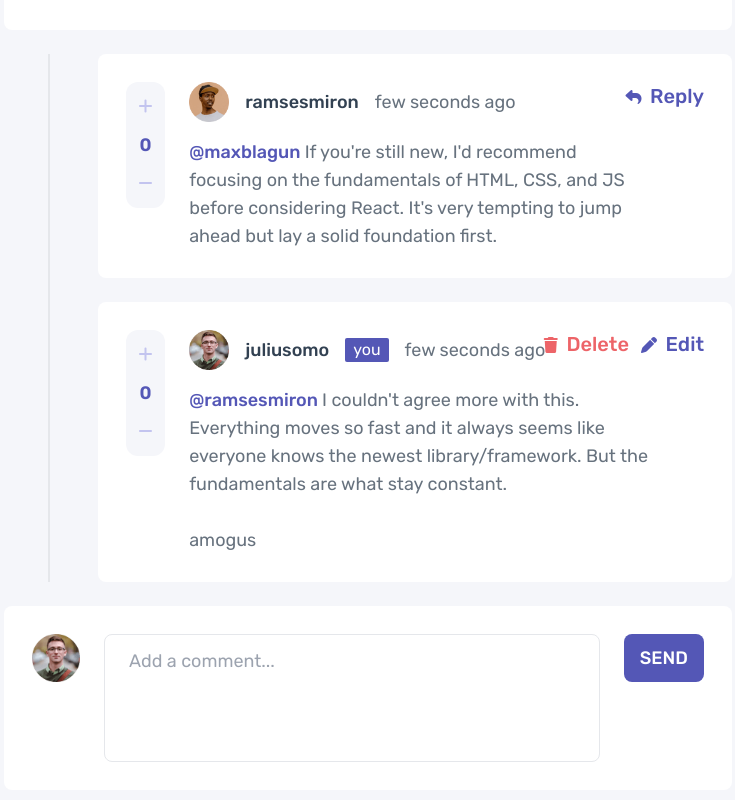
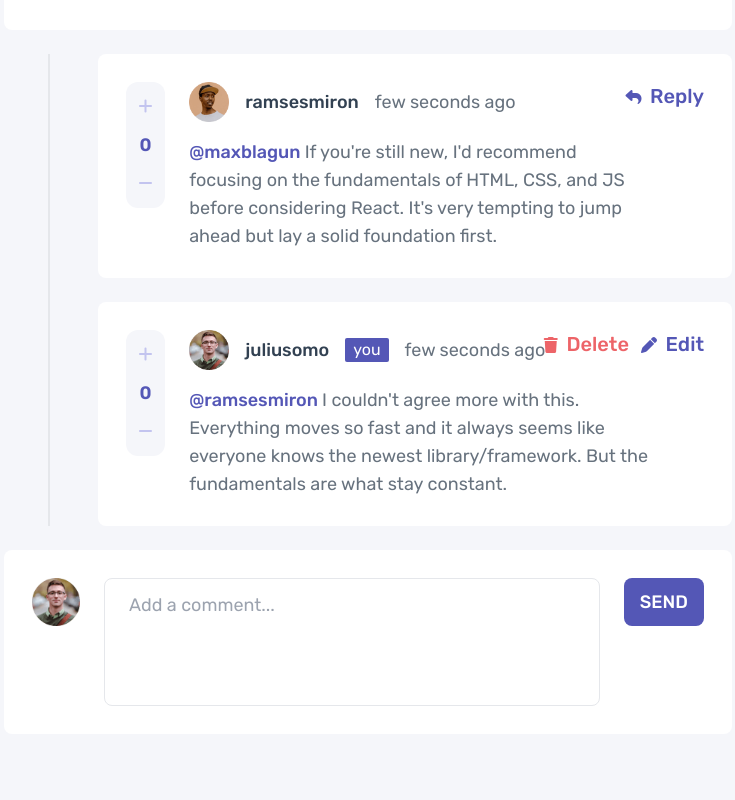
Before and after one commit to MohamDah/react-interactive-comment-section, a React (Vite) app: page / in a window 1280 px wide. Shown: the part 536-1336 px from the top of the page, without its empty margins (272-1007 px from the left). Built offline with nearby package versions, Linux system fonts and the light colour scheme.

Commit message:
Now image import should be fixed

```diff
--- a/src/App.tsx
+++ b/src/App.tsx
@@ -1,4 +1,4 @@
-import jsonData from "./data"
+import jsonData from "./data.json"
 import './App.css'
 import Comment from "./components/Comment";
 import { useEffect, useState } from "react";
--- a/src/components/ChangeUser.tsx
+++ b/src/components/ChangeUser.tsx
@@ -1,6 +1,6 @@
 import { FormEvent, useState } from "react";
 import { AllType, User } from "../types";
-import defautPfp from "../images/avatars/image-default.png"
+import { pfps } from "../utils";
 
 export default function ChangeUser({ data, toggleChange, setData }: { data: AllType, toggleChange: (value: boolean) => void, setData: React.Dispatch<React.SetStateAction<any>> }) {
     let userList: User[] = [...data.userList]
@@ -8,10 +8,12 @@ export default function ChangeUser({ data, toggleChange, setData }: { data: AllT
 
     const userEls = userList.map(user => {
         const isUserCls = user.username === data.currentUser.username ? "opacity-50" : ""
+
+        const userPfp = (pfps as Record<string, string>)[user.username] || pfps.defaultPfp
         return (
             <div className="flex border rounded-lg overflow-hidden" key={user.username}>
                 <button  onClick={() => chUser(user)} disabled={!!isUserCls} className={`w-full  flex h-12 md:h-16 px-3 py-2 items-center gap-3 overflow-x-hidden ${isUserCls}`}>
-                    <img src={user.image.png} alt="profile picture" className="h-full" />
+                    <img src={userPfp} alt="profile picture" className="h-full" />
                     <p className="text-neutral-dark-blue text-base md:text-lg font-medium">{user.username}</p>
                     {isUserCls && <p className="font-medium text-neutral-dark-blue text-sm">Current User</p>}
                 </button>
@@ -45,8 +47,8 @@ export default function ChangeUser({ data, toggleChange, setData }: { data: AllT
 
         const userObj: User = {
             image: {
-                png: defautPfp,
-                webp: defautPfp
+                png: pfps.defaultPfp,
+                webp: pfps.defaultPfp
             },
             username: username
         }
@@ -99,7 +101,7 @@ export default function ChangeUser({ data, toggleChange, setData }: { data: AllT
                     }
                 <form onSubmit={newUser} className="mt-2 w-full flex flex-col items-end border rounded-lg px-3 py-2">
                     <div className="w-full flex h-8 md:h-12 items-center gap-3">
-                        <img src={defautPfp} alt="" className="h-full" />
+                        <img src={pfps.defaultPfp} alt="" className="h-full" />
                         <input className="border h-full w-full rounded-sm p-2" type="text" name="username" placeholder="Username..." />
                     </div>
                     <button className="bg-primary-moderate-blue text-neutral-white h-full md:px-2 py-1.5 md:py-3 leading-tight min-w-28 rounded-lg mt-2 hover:scale-105 transition-transform transform ease-linear" type="submit">Create User</button>
--- a/src/components/Comment.tsx
+++ b/src/components/Comment.tsx
@@ -5,7 +5,8 @@ import MakeComment from "./MakeComment";
 import { useState } from "react";
 import EditComment from "./EditComment";
 
-declare var require: any
+import { pfps } from "../utils";
+
 
 
 
@@ -17,6 +18,8 @@ export default function Comment({ comment, data, setData, parent, toggleWarning
     parent: CommentType,
     toggleWarning: any
 }) {
+    const commentPfp = pfps[comment.user.username] || pfps.defaultPfp
+
     let replies: JSX.Element[] = [];
     if ("replies" in comment && comment.replies.length > 0) {
         replies = comment.replies.map(reply => <Comment comment={reply} key={reply.id} data={data} setData={setData} parent={comment} toggleWarning={toggleWarning} />)
@@ -179,7 +182,7 @@ export default function Comment({ comment, data, setData, parent, toggleWarning
                 </div>
                 <div className="w-full">
                     <div className="h-8 md:h-10 flex items-center gap-2 md:gap-4 w-full">
-                        <img src={(comment.user.image.png)} alt=""
+                        <img src={commentPfp} alt=""
                             className="h-full" />
                         <p className="font-medium text-neutral-dark-blue md:text-lg">{comment.user.username}</p>
                         {data.currentUser.username === comment.user.username &&
--- a/src/components/MakeComment.tsx
+++ b/src/components/MakeComment.tsx
@@ -1,6 +1,8 @@
 import { AllType, CommentType, Reply } from "../types";
 import { FormEvent, useState } from "react";
 import { nanoid } from "nanoid";
+
+import { pfps } from "../utils";
 
 export default function MakeComment({ replyTo, parent, data, setData, setShow }: {
     replyTo: CommentType | Reply | null,
@@ -11,6 +13,11 @@ export default function MakeComment({ replyTo, parent, data, setData, setShow }:
 }) {
     const repUsername = replyTo?.user.username
     const [input, setInput] = useState(repUsername ? `@${repUsername} ` : "");
+
+    const userPfp = pfps[data.currentUser.username] || pfps.defaultPfp
+
+
+
 
     function handleInput(value : string){
         if(replyTo && value.substring(0, `@${repUsername} `.length) !== `@${repUsername} `) return
@@ -74,7 +81,7 @@ export default function MakeComment({ replyTo, parent, data, setData, setShow }:
 
     return (
         <form onSubmit={handleNewComment} className="bg-neutral-white p-4 md:p-7 flex flex-col items-end md:flex-row md:items-start gap-6 rounded-lg w-full relative">
-            <img src={data.currentUser.image.png} alt=""
+            <img src={userPfp} alt=""
                 className="h-8 md:h-12 absolute md:relative left-5 bottom-6 md:left-0 md:bottom-0" />
             <textarea name="comment" id="comment" value={input} onChange={(e) => handleInput(e.target.value)}
                 className="border rounded-lg w-full md:flex-grow resize-none h-28 md:h-32 px-6 py-3 text-lg focus:outline-none focus:border-neutral-grayish-blue" placeholder="Add a comment...">
--- a/src/data.json
+++ b/src/data.json
@@ -52,7 +52,7 @@
         },
         {
           "id": 4,
-          "content": "I couldn't agree more with this. Everything moves so fast and it always seems like everyone knows the newest library/framework. But the fundamentals are what stay constant. \n\namogus",
+          "content": "I couldn't agree more with this. Everything moves so fast and it always seems like everyone knows the newest library/framework. But the fundamentals are what stay constant.",
           "createdAt": "1736322852901",
           "score": [],
           "downvotes": [],
--- a/src/data.ts
+++ /dev/null
@@ -1,110 +0,0 @@
-
-import julio from "./images/avatars/image-juliusomo.png"
-import amyrobson from "./images/avatars/image-amyrobson.png"
-import maxblagun from "./images/avatars/image-maxblagun.png"
-import ramsesmiron from "./images/avatars/image-ramsesmiron.png"
-
-const data = {
-    "currentUser": {
-        "image": {
-            "png": julio,
-            "webp": julio
-        },
-        "username": "juliusomo"
-    },
-    "comments": [
-        {
-            "id": 1,
-            "content": "Impressive! Though it seems the drag feature could be improved. But overall it looks incredible. You've nailed the design and the responsiveness at various breakpoints works really well.",
-            "createdAt": "1736322852901",
-            "score": [],
-            "user": {
-                "image": {
-                    "png": amyrobson,
-                    "webp": amyrobson
-                },
-                "username": "amyrobson"
-            },
-            "replies": [],
-            "downvotes": []
-        },
-        {
-            "id": 2,
-            "content": "Woah, your project looks awesome! How long have you been coding for? I'm still new, but think I want to dive into React as well soon. Perhaps you can give me an insight on where I can learn React? Thanks!",
-            "createdAt": "1736322852901",
-            "score": [],
-            "user": {
-                "image": {
-                    "png": maxblagun,
-                    "webp": maxblagun
-                },
-                "username": "maxblagun"
-            },
-            "replies": [
-                {
-                    "id": 3,
-                    "content": "If you're still new, I'd recommend focusing on the fundamentals of HTML, CSS, and JS before considering React. It's very tempting to jump ahead but lay a solid foundation first.",
-                    "createdAt": "1736322852901",
-                    "score": [],
-                    "downvotes": [],
-                    "replyingTo": "maxblagun",
-                    "user": {
-                        "image": {
-                            "png": ramsesmiron,
-                            "webp": ramsesmiron
-                        },
-                        "username": "ramsesmiron"
-                    }
-                },
-                {
-                    "id": 4,
-                    "content": "I couldn't agree more with this. Everything moves so fast and it always seems like everyone knows the newest library/framework. But the fundamentals are what stay constant. \n\namogus",
-                    "createdAt": "1736322852901",
-                    "score": [],
-                    "downvotes": [],
-                    "replyingTo": "ramsesmiron",
-                    "user": {
-                        "image": {
-                            "png": julio,
-                            "webp": julio
-                        },
-                        "username": "juliusomo"
-                    }
-                }
-            ],
-            "downvotes": []
-        }
-    ],
-    "userList": [
-        {
-            "image": {
-                "png": julio,
-                "webp": julio
-            },
-            "username": "juliusomo"
-        },
-        {
-            "image": {
-                "png": ramsesmiron,
-                "webp": ramsesmiron
-            },
-            "username": "ramsesmiron"
-        },
-        {
-            "image": {
-                "png": maxblagun,
-                "webp": maxblagun
-            },
-            "username": "maxblagun"
-        },
-        {
-            "image": {
-                "png": amyrobson,
-                "webp": amyrobson
-            },
-            "username": "amyrobson"
-        }
-    ]
-}
-
-export default data
--- /dev/null
+++ b/src/utils.ts
@@ -0,0 +1,13 @@
+import defaultPfp from "./images/avatars/image-default.png"
+import amyrobson from "./images/avatars/image-amyrobson.png"
+import juliusomo from "./images/avatars/image-juliusomo.png"
+import maxblagun from "./images/avatars/image-maxblagun.png"
+import ramsesmiron from "./images/avatars/image-ramsesmiron.png"
+
+export const pfps: { [key: string]: string } = {
+    defaultPfp,
+    amyrobson,
+    juliusomo,
+    maxblagun,
+    ramsesmiron
+}
```
